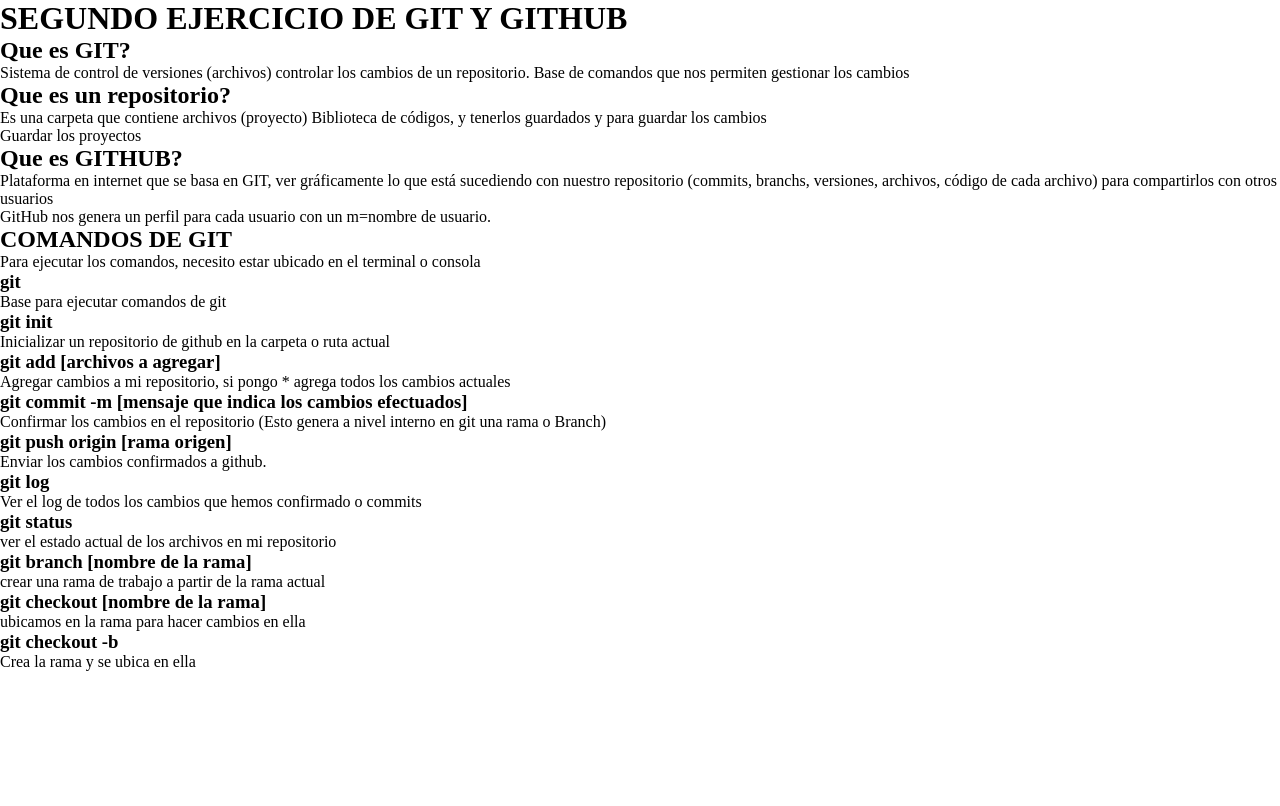
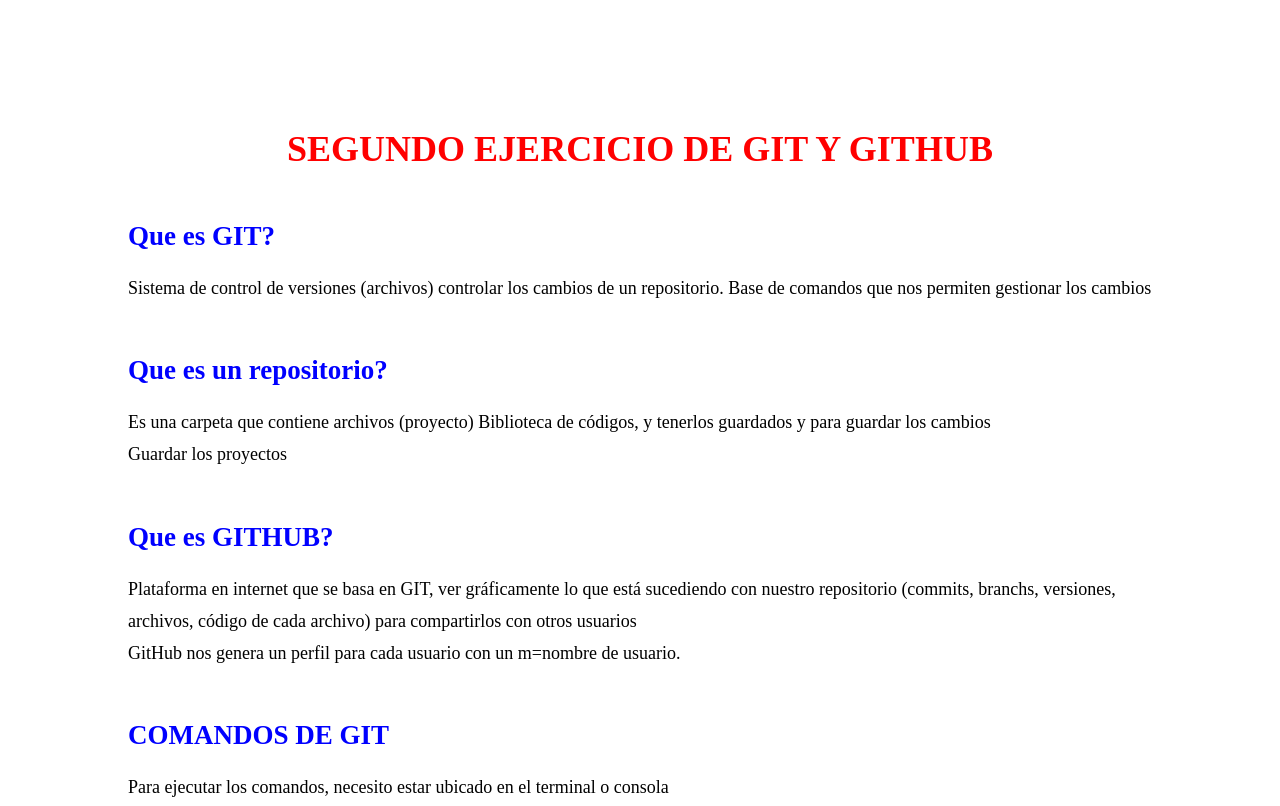
Before and after one commit to MayraGiraldo/segundo-repositorio, a plain HTML site: page index.html in a window 1280 px wide. Shown: the top 806 px of the page. Drawn offline with Linux system fonts and the light colour scheme.

Commit message:
se agregan estilos al index

```diff
--- a/index.html
+++ b/index.html
@@ -100,6 +100,15 @@
           <h3>git checkout -b</h3>
           <p>Crea la rama y se ubica en ella</p>
         </li>
+        <li>
+          <h3>git commit --amend</h3>
+          <p>Agrega cambios al último commit realizado</p>
+        </li>
+        <li>
+          <h3>git push --force</h3>
+          <p>Enviar cambios al servidor (github) de manera forzada.</p>
+          <p>Esto sobreescribe los cambios en la rama</p>
+        </li>
       </ul>
     </div>
   </body>
--- a/style.css
+++ b/style.css
@@ -3,3 +3,38 @@
   margin: 0;
   padding: 0;
 }
+
+body {
+  display: flex;
+  flex-direction: column;
+  padding: 10%;
+  font-size: 18px;
+}
+
+h1 {
+  text-align: center;
+  color: red;
+  margin-bottom: 5%;
+}
+
+.section {
+  padding-bottom: 5%;
+}
+
+.section > h2 {
+  color: blue;
+  margin-bottom: 20px;
+}
+
+.section > p {
+  line-height: 32px;
+}
+
+#section4 > ul {
+  padding-left: 3%;
+  padding-top: 5%;
+}
+
+#section4 > ul > li {
+  padding-top: 20px;
+}
```
